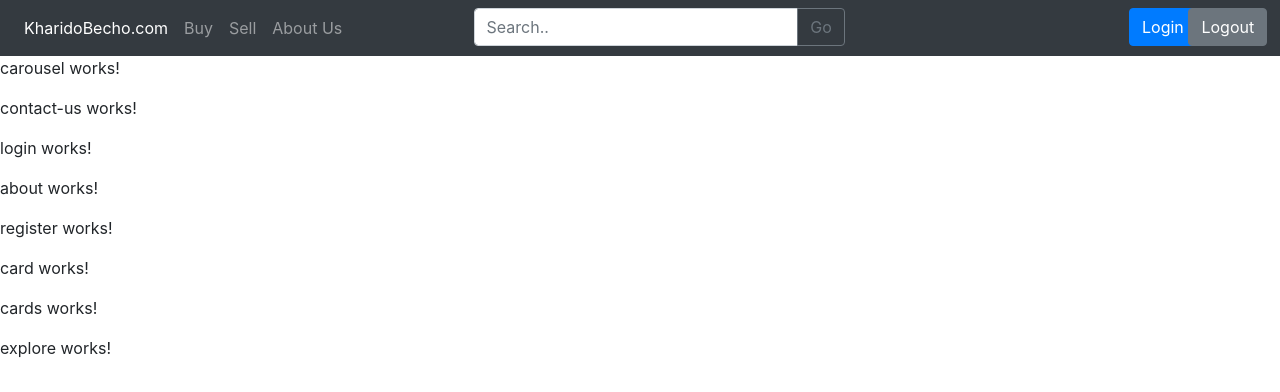
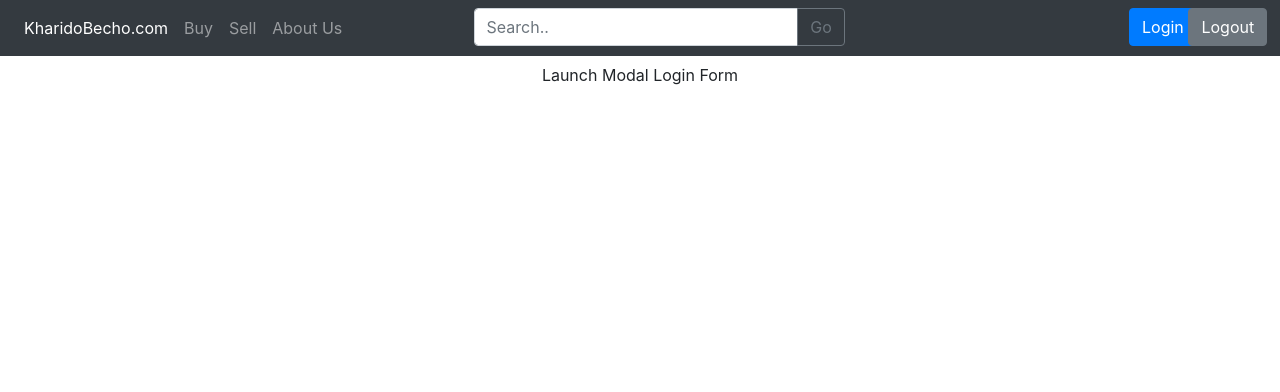
Before and after one commit to gyanesh09/Colab-Project, an Angular app in the folder frontend/AngularFrontend/: page /login in a window 1280 px wide. Before the commit this address led to /. Shown: the top 392 px of the page. Built offline with nearby package versions, Linux system fonts and the light colour scheme.

Commit message:
adding login modal

```diff
--- a/frontend/AngularFrontend/package.json
+++ b/frontend/AngularFrontend/package.json
@@ -18,8 +18,11 @@
     "@angular/platform-browser": "~12.2.0",
     "@angular/platform-browser-dynamic": "~12.2.0",
     "@angular/router": "~12.2.0",
+    "@datadog/browser-rum-recorder": "^2.18.1",
     "bootstrap": "^4.6.1",
     "jquery": "^3.6.0",
+    "ngx-clipboard": "^14.0.1",
+    "ngx-window-token": "^5.0.0",
     "rxjs": "~6.6.0",
     "tslib": "^2.3.0",
     "zone.js": "~0.11.4"
--- a/frontend/AngularFrontend/src/app/app-routing.module.ts
+++ b/frontend/AngularFrontend/src/app/app-routing.module.ts
@@ -1,7 +1,12 @@
 import { NgModule } from '@angular/core';
 import { RouterModule, Routes } from '@angular/router';
+import  {LoginComponent} from './components/login/login.component';
 
-const routes: Routes = [];
+const routes: Routes = [
+  {
+    path:"login", component: LoginComponent
+  }
+];
 
 @NgModule({
   imports: [RouterModule.forRoot(routes)],
--- a/frontend/AngularFrontend/src/app/app.component.html
+++ b/frontend/AngularFrontend/src/app/app.component.html
@@ -1,9 +1,2 @@
 <app-nav-bar></app-nav-bar>
-<app-carousel></app-carousel>
-<app-contact-us></app-contact-us>
-<app-login></app-login>
-<app-about></app-about>
-<app-register></app-register>
-<app-card></app-card>
-<app-cards></app-cards>
-<app-explore></app-explore>
+<router-outlet></router-outlet>
--- a/frontend/AngularFrontend/src/app/app.component.ts
+++ b/frontend/AngularFrontend/src/app/app.component.ts
@@ -1,10 +1,15 @@
-import { Component } from '@angular/core';
+import { Component,OnInit } from '@angular/core';
 
 @Component({
   selector: 'app-root',
   templateUrl: './app.component.html',
   styleUrls: ['./app.component.css']
 })
+
+
 export class AppComponent {
   title = 'frontend';
+  ngOnInit(): void {
+    console.log("inside root comp")
+  }
 }
--- a/frontend/AngularFrontend/src/app/app.module.ts
+++ b/frontend/AngularFrontend/src/app/app.module.ts
@@ -1,14 +1,13 @@
 import { NgModule } from '@angular/core';
 import { BrowserModule } from '@angular/platform-browser';
-
 import { AppRoutingModule } from './app-routing.module';
 import { AppComponent } from './app.component';
 import {ComponentsModule} from './components/components.module';
+import { LoginComponent } from './components/login/login.component';
 
 @NgModule({
   declarations: [
     AppComponent,
-
   ],
   imports: [
     BrowserModule,
--- a/frontend/AngularFrontend/src/app/components/login/login.component.html
+++ b/frontend/AngularFrontend/src/app/components/login/login.component.html
@@ -1 +1,62 @@
-<p>login works!</p>
+<div
+  class="modal fade"
+  id="modalLoginForm"
+  tabindex="-1"
+  role="dialog"
+  aria-labelledby="myModalLabel"
+  aria-hidden="true"
+>
+  <div class="modal-dialog" role="document">
+    <div class="modal-content">
+      <div class="modal-header text-center">
+        <h4 class="modal-title w-100 font-weight-bold">Sign in</h4>
+        <button
+          type="button"
+          class="close"
+          data-dismiss="modal"
+          aria-label="Close"
+        >
+          <span aria-hidden="true">&times;</span>
+        </button>
+      </div>
+      <div class="modal-body mx-3">
+        <div class="md-form mb-5">
+          <i class="fas fa-envelope prefix grey-text"></i>
+          <input
+            type="email"
+            id="defaultForm-email"
+            class="form-control validate"
+          />
+          <label data-error="wrong" data-success="right" for="defaultForm-email"
+            >Your email</label
+          >
+        </div>
+
+        <div class="md-form mb-4">
+          <i class="fas fa-lock prefix grey-text"></i>
+          <input
+            type="password"
+            id="defaultForm-pass"
+            class="form-control validate"
+          />
+          <label data-error="wrong" data-success="right" for="defaultForm-pass"
+            >Your password</label
+          >
+        </div>
+      </div>
+      <div class="modal-footer d-flex justify-content-center">
+        <button class="btn btn-default">Login</button>
+      </div>
+    </div>
+  </div>
+</div>
+
+<div class="text-center">
+  <a
+    href=""
+    class="btn btn-default btn-rounded mb-4"
+    data-toggle="modal"
+    data-target="#modalLoginForm"
+    >Launch Modal Login Form</a
+  >
+</div>
--- a/frontend/AngularFrontend/src/app/components/login/login.component.ts
+++ b/frontend/AngularFrontend/src/app/components/login/login.component.ts
@@ -10,6 +10,7 @@ export class LoginComponent implements OnInit {
   constructor() { }
 
   ngOnInit(): void {
+    console.log("inside login comp")
   }
 
 }
--- a/frontend/AngularFrontend/src/app/components/nav-bar/nav-bar.component.html
+++ b/frontend/AngularFrontend/src/app/components/nav-bar/nav-bar.component.html
@@ -27,7 +27,9 @@
       </div>
     </li>
 
-    <button type="button" class="btn btn-primary">Login</button>
+    <a routerLink="/first-component" routerLinkActive="active">
+      <button type="button" class="btn btn-primary">Login</button></a
+    >
     <button type="button" class="btn btn-secondary">Logout</button>
   </ul>
 </nav>
```
Also changed, not shown: 1 other file (tests, documents, lock files or other folders).
